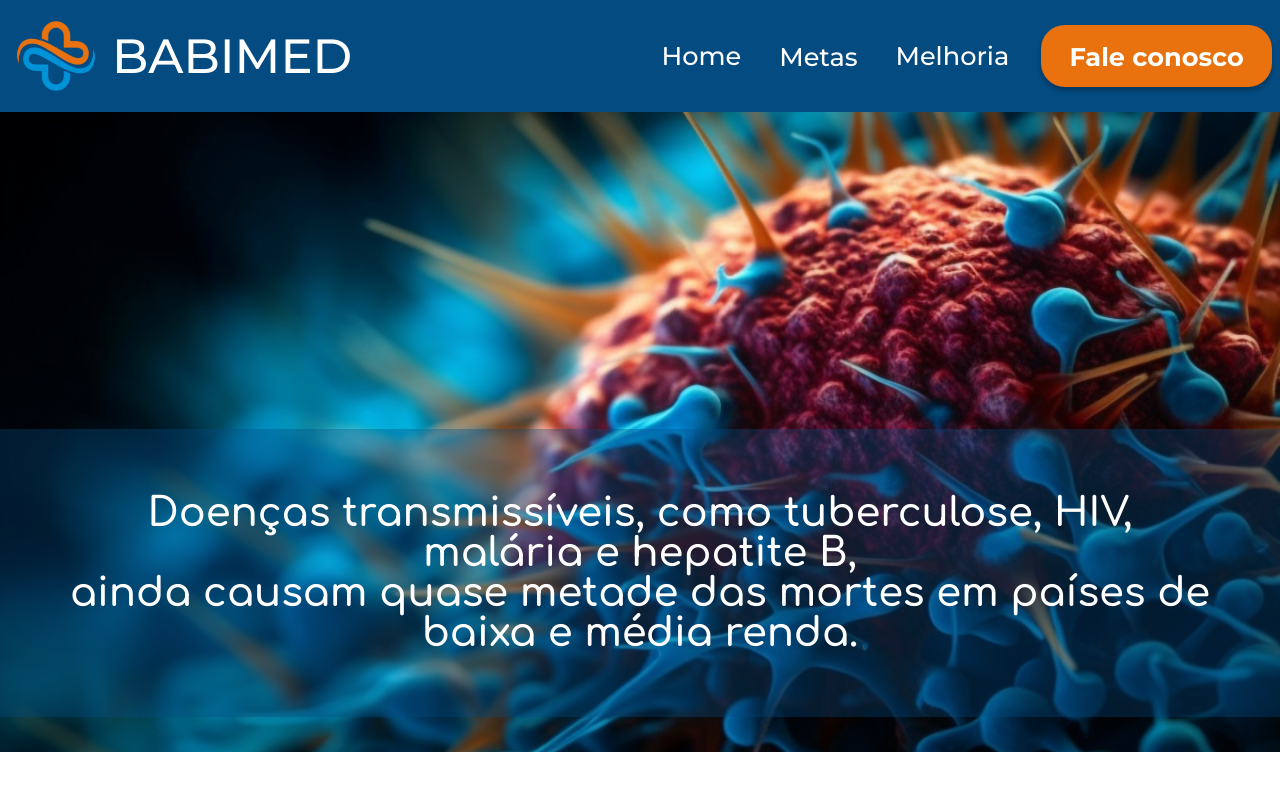
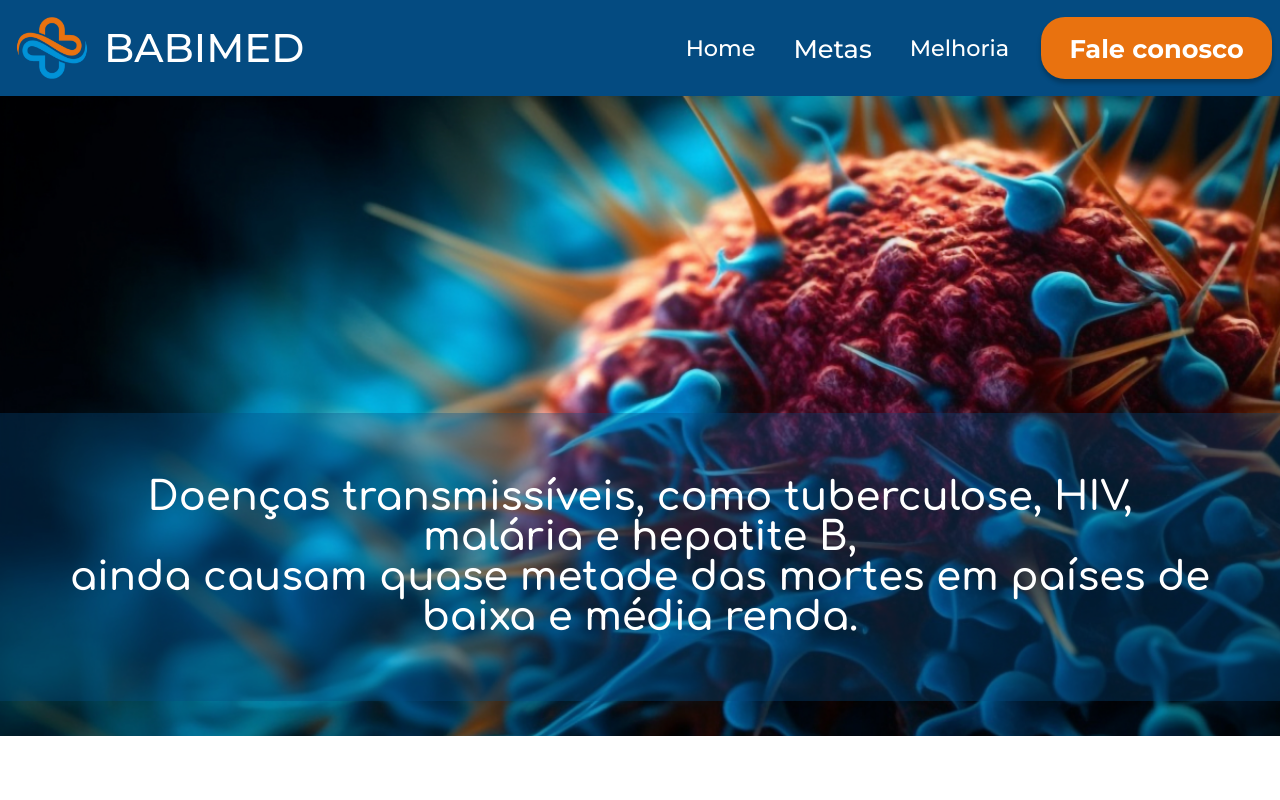
Before and after one commit to Babi-Tech-Cara-4-All/Babi-Tech-Care-4-All-App, a React (Vite) app: page /Prevencao-Doenca-Transmissiveis in a window 1280 px wide. Shown: the top 800 px of the page. Built offline with nearby package versions, Linux system fonts and the light colour scheme.

Commit message:
ajuste header

```diff
--- a/src/Components/Header/Header.jsx
+++ b/src/Components/Header/Header.jsx
@@ -89,8 +89,9 @@ const Header = () => {
           <li onClick={() => navigateTo("/Melhoria-Geral-Da-Saude")}>
             Melhoria
           </li>
+          <Botao><li>Fale conosco</li></Botao>
         </ul>
-        <Botao>Fale conosco</Botao>
+
       </nav>
     </header>
   );
--- a/src/Components/Header/Header.module.scss
+++ b/src/Components/Header/Header.module.scss
@@ -8,7 +8,7 @@
   align-items: center;
   justify-content: space-between;
   padding: 1rem ;
-  height: 5rem;
+  height: 4rem;
   z-index: 1000;
 
   .logoContainer {
@@ -17,14 +17,14 @@
     align-items: center;
     gap: 1rem;
     img {
-      width: 5em;
+      width: 4.5em;
       height: auto;
       box-sizing: border-box;
     }
     .title {
       color: #fff;
       font-family: Montserrat;
-      font-size: 3rem;
+      font-size: 2.5rem;
       font-style: normal;
       font-weight: 500;
       line-height: normal;
@@ -44,7 +44,7 @@
       align-items: center;
       color: #fff;
       font-family: Montserrat;
-      font-size: 1.6rem;
+      font-size: 1.4rem;
       font-weight: 500;
       gap: 2rem;
       .dropdown{
@@ -57,7 +57,7 @@
           border: none;
         }
         .dropdownMenu{
-          margin-top: 2.6rem;
+          margin-top: 2rem;
           position: fixed;
           display: flex;
           flex-direction: column;
@@ -73,7 +73,7 @@
             padding-top: 1rem;
             color: #000;
             font-family: Comfortaa;
-            font-size: 1.4rem;
+            font-size: 1.2rem;
             font-weight: 700;
           }
         }
--- a/src/Pages/DoençasTransmissiveis/DoencaTransmissiveis.module.scss
+++ b/src/Pages/DoençasTransmissiveis/DoencaTransmissiveis.module.scss
@@ -2,7 +2,7 @@
   width: 100%;
 
   .bannerMortalidade {
-    margin-top: 7rem;
+    margin-top: 6rem;
     height: 80vh;
     background-image: url("../../assets/imgDoencasTransmissiveis/BannerDT.png");
     background-repeat: no-repeat;
--- a/src/Pages/HomePage/HomePage.module.scss
+++ b/src/Pages/HomePage/HomePage.module.scss
@@ -1,7 +1,7 @@
 .homePageContainer {
   width: 100%;
   .bannerHomePage {
-    margin-top: 7rem;
+    margin-top: 6rem;
     height: 90vh;
     background-image: url("../../assets/imgHomePage/bannerHome.png");
     background-repeat: no-repeat;
--- a/src/Pages/MortalidadeInfantil/MortalidadeInfantil.module.scss
+++ b/src/Pages/MortalidadeInfantil/MortalidadeInfantil.module.scss
@@ -2,7 +2,7 @@
   width: 100%;
 
   .bannerMortalidade {
-    margin-top: 7rem;
+    margin-top: 6rem;
     height: 80vh;
     background-image: url("../../assets/imgMortalidadeInfantil/Banner1.png");
     background-repeat: no-repeat;
--- a/src/Pages/TratamentoDoencasNaoTransmissiveis/TratamentoDoencasNaoTransmissiveis.module.scss
+++ b/src/Pages/TratamentoDoencasNaoTransmissiveis/TratamentoDoencasNaoTransmissiveis.module.scss
@@ -2,7 +2,7 @@
   width: 100%;
 
   .bannerNTransmissivel {
-    margin-top: 7rem;
+    margin-top: 6rem;
     height: 80vh;
     background-image: url("../../assets/imgTratamentoDoencasNaoTransmissiveis/Banner1.png");
     background-repeat: no-repeat;
```
